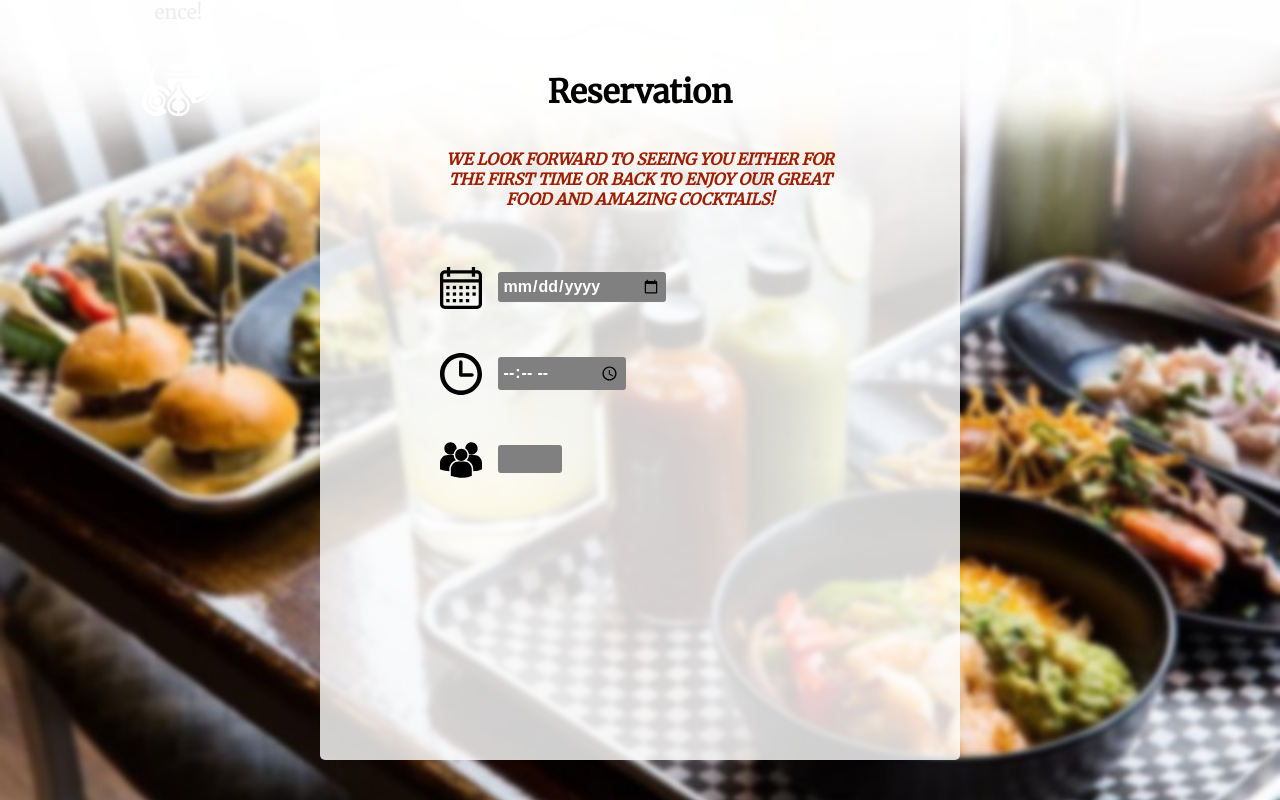
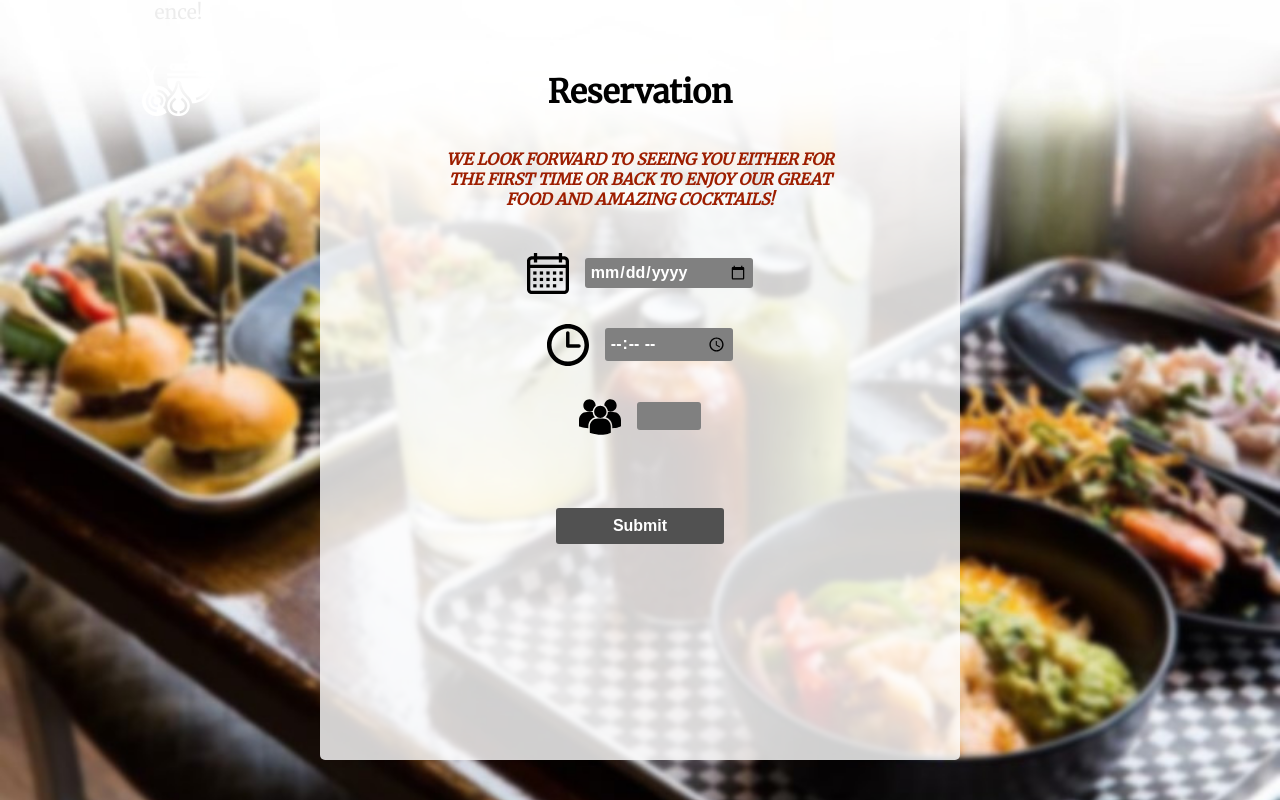
Before and after one commit to b4l4g3/taco-bar, a React (Create React App) app: page / in a window 1280 px wide. Shown: the part 2400-3200 px from the top of the page. Built offline with nearby package versions, Linux system fonts and the light colour scheme.

Commit message:
Add submit button to the form

```diff
--- a/src/Components/Reservation.js
+++ b/src/Components/Reservation.js
@@ -40,13 +40,12 @@ const Form = styled.form`
     display: flex;
     flex-direction: column;
     justify-content: center;
-    align-items: flex-end;
+    align-items: center;
     justify-content: space-evenly;
-    height: 43%;
+    height: 50%;
 `
 
 const Label = styled.label`
-    width: 400px;
 `
 
 const Icon = styled.img`
@@ -61,6 +60,17 @@ const Input = styled.input`
     padding: 5px;
     font: normal bold 1em Arial;
     color: white;
+
+    &[type="submit"] {
+        background-color: #515151;
+        width: 10.5em;
+        margin-top: 10%;
+        height: 2.3em;
+
+        &:hover {
+            background-color: gray;
+          }
+      }
 `
 
 export class Reservation extends Component {
@@ -68,6 +78,27 @@ export class Reservation extends Component {
         super(props);
         this.state = {
         }
+
+        this.handleDate = this.handleDate.bind(this);
+        this.handlePersons = this.handlePersons.bind(this);
+        this.handleTime = this.handlePersons.bind(this);
+        this.handleSubmit = this.handleSubmit.bind(this);
+    }
+
+    handleDate(event) {
+    }
+
+    handlePersons(event) {
+
+    }
+
+    handleTime(event) {
+
+    }
+
+    handleSubmit(event) {
+        alert(`${this.state.persons} tables are reserved on ${this.state.date} ${this.state.time}`);
+    event.preventDefault();
     }
 
     render() {
@@ -88,7 +119,7 @@ export class Reservation extends Component {
                     <Title>Reservation</Title>
                     <Header>
                         WE LOOK FORWARD TO SEEING YOU EITHER FOR THE FIRST TIME OR BACK TO ENJOY OUR GREAT FOOD AND AMAZING COCKTAILS!</Header>
-                    <Form>
+                    <Form onSubmit={this.handleSubmit}>
                         <Label>
                             <Icon src={'./Images/calendar.svg'} />
                             <Input style={styles.date} type="date" name="date" value={this.state.date} onChange={this.handleDate} />
@@ -99,8 +130,10 @@ export class Reservation extends Component {
                         </Label>
                         <Label>
                             <Icon src={'./Images/group.svg'} />
-                            <Input style={styles.persons} type="number" name="persons" value={this.state.persons} onChange={this.handlePersons} />
+                            <Input style={styles.persons} type="number" name="persons" min="1" max="20" value={this.state.persons} onChange={this.handlePersons} />
                         </Label>
+                            <Input style={styles.submit} type="submit" value="Submit" />
+
                     </Form>
                 </Container>
             </Wrapper>
```
